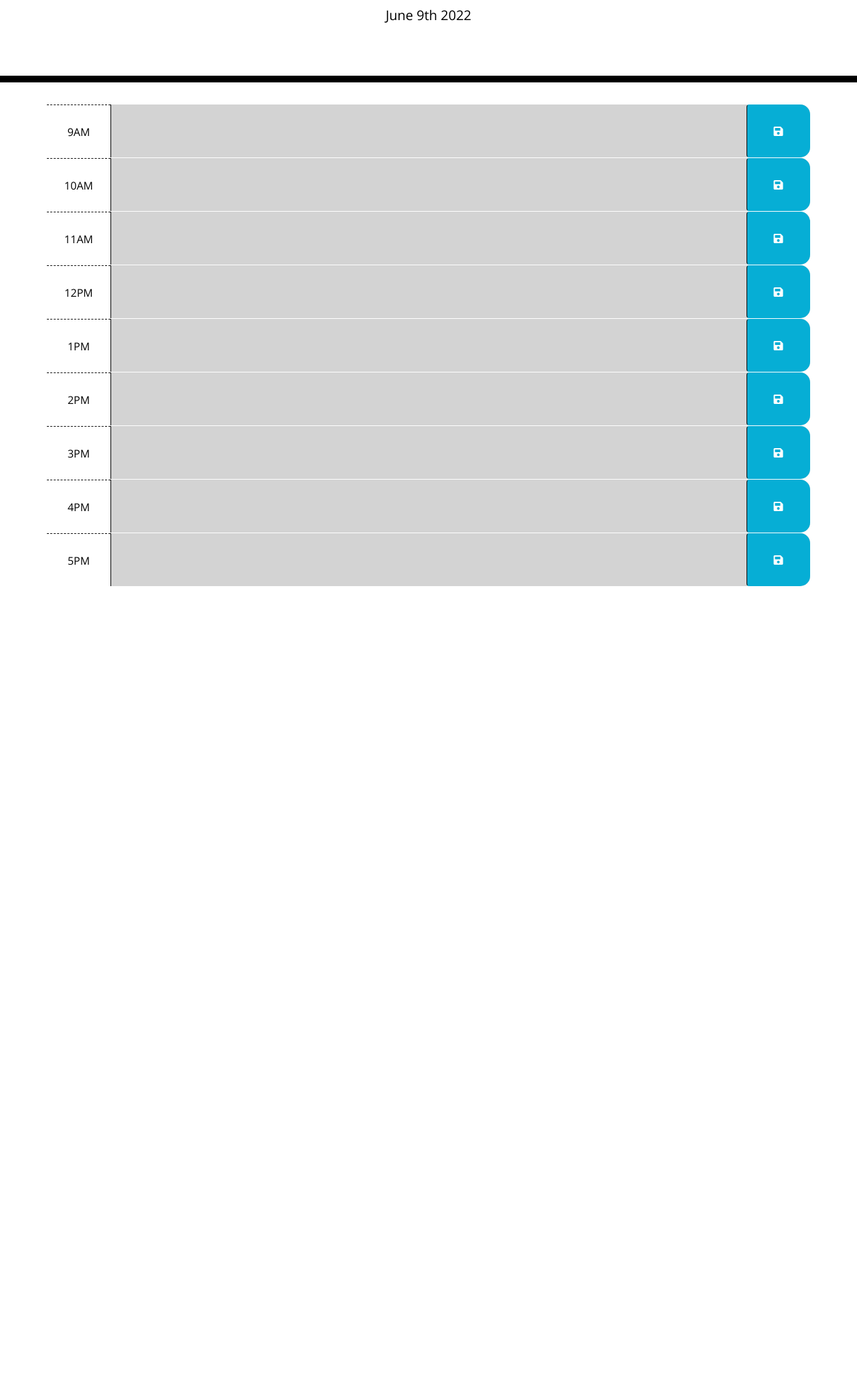
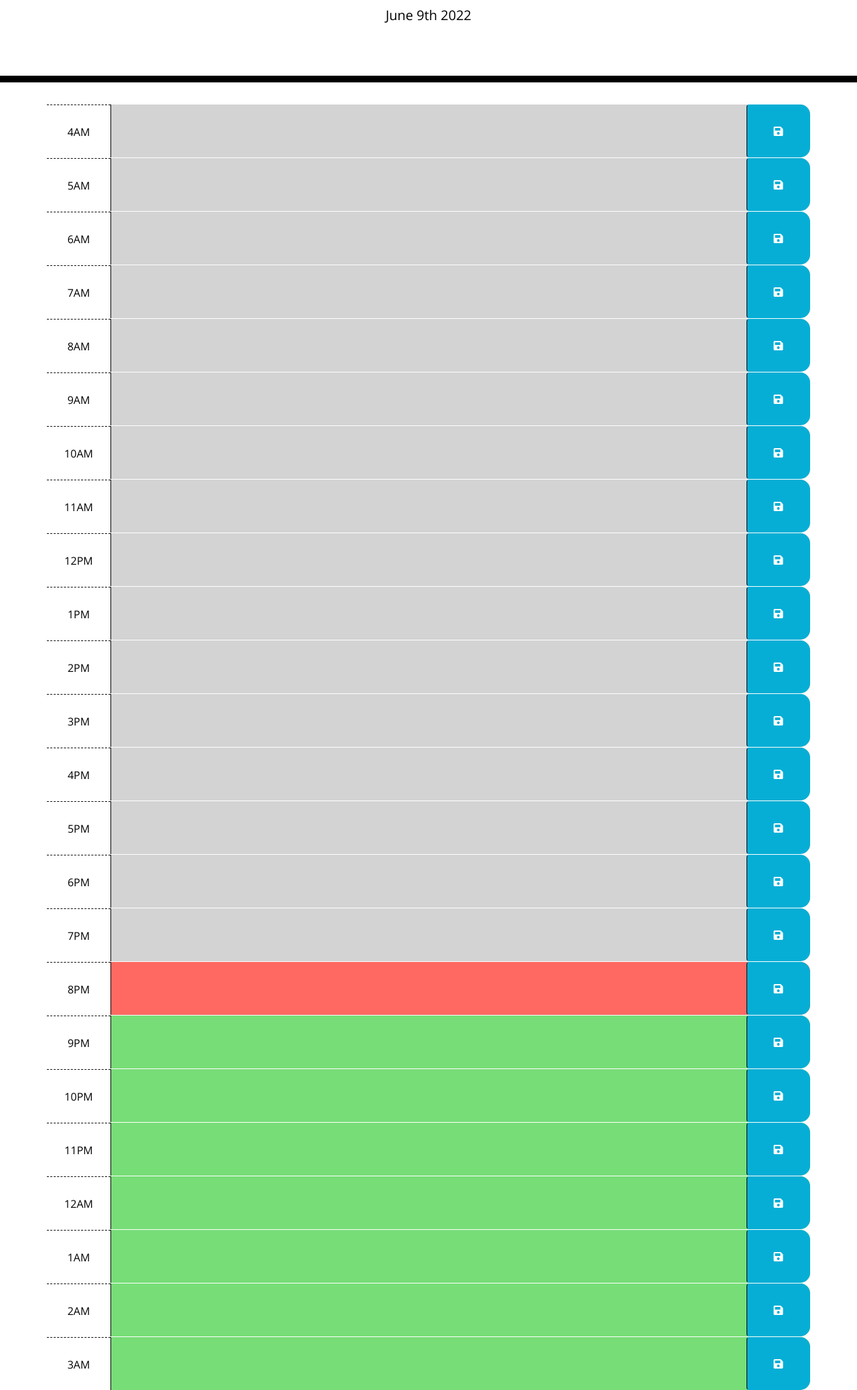
Before and after one commit to asad-khilji/Work-Day-Scheduler, a plain HTML site: page index.html in a window 1280 px wide. Shown: the part 181-2256 px from the top of the page at 67% size. Before the commit the page ends 1056 px from the top, so only its background shows below. Drawn offline with nearby package versions, Linux system fonts and the light colour scheme.

Commit message:
added more time slots

```diff
--- a/assets/js/script.js
+++ b/assets/js/script.js
@@ -10,6 +10,11 @@ $(document).ready(function () {
     })
 })
 
+$("#4 .description").val(localStorage.getItem("4"));
+$("#5 .description").val(localStorage.getItem("5"));
+$("#6 .description").val(localStorage.getItem("6"));
+$("#7 .description").val(localStorage.getItem("7"));
+$("#8 .description").val(localStorage.getItem("8"));
 $("#9 .description").val(localStorage.getItem("9"));
 $("#10 .description").val(localStorage.getItem("10"));
 $("#11 .description").val(localStorage.getItem("11"));
@@ -19,6 +24,16 @@ $("#14 .description").val(localStorage.getItem("14"));
 $("#15 .description").val(localStorage.getItem("15"));
 $("#16 .description").val(localStorage.getItem("16"));
 $("#17 .description").val(localStorage.getItem("17"));
+$("#18 .description").val(localStorage.getItem("18"));
+$("#19 .description").val(localStorage.getItem("19"));
+$("#20 .description").val(localStorage.getItem("20"));
+$("#21 .description").val(localStorage.getItem("21"));
+$("#22 .description").val(localStorage.getItem("22"));
+$("#23 .description").val(localStorage.getItem("23"));
+$("#24 .description").val(localStorage.getItem("24"));
+$("#25 .description").val(localStorage.getItem("25"));
+$("#26 .description").val(localStorage.getItem("26"));
+$("#27 .description").val(localStorage.getItem("27"));
 
 function background () {
     var currentHour = moment().hours();
--- a/index.html
+++ b/index.html
@@ -30,6 +30,46 @@
     </header>
     <div class="container">
       <!-- Timeblocks go here -->
+
+      <div class="row time-block" id="4">
+        <div class="col-md-1 hour">
+          4AM
+        </div>
+        <textarea class="col-md-10 description"></textarea>
+        <button class="btn saveBtn col-md-1"><i class="fas fa-save"></i></button>
+      </div>
+
+      <div class="row time-block" id="5">
+        <div class="col-md-1 hour">
+          5AM
+        </div>
+        <textarea class="col-md-10 description"></textarea>
+        <button class="btn saveBtn col-md-1"><i class="fas fa-save"></i></button>
+      </div>
+
+      <div class="row time-block" id="6">
+        <div class="col-md-1 hour">
+          6AM
+        </div>
+        <textarea class="col-md-10 description"></textarea>
+        <button class="btn saveBtn col-md-1"><i class="fas fa-save"></i></button>
+      </div>
+
+      <div class="row time-block" id="7">
+        <div class="col-md-1 hour">
+          7AM
+        </div>
+        <textarea class="col-md-10 description"></textarea>
+        <button class="btn saveBtn col-md-1"><i class="fas fa-save"></i></button>
+      </div>
+
+      <div class="row time-block" id="8">
+        <div class="col-md-1 hour">
+          8AM
+        </div>
+        <textarea class="col-md-10 description"></textarea>
+        <button class="btn saveBtn col-md-1"><i class="fas fa-save"></i></button>
+      </div>
 
       <div class="row time-block" id="9">
         <div class="col-md-1 hour">
@@ -102,6 +142,86 @@
         <textarea class="col-md-10 description"></textarea>
         <button class="btn saveBtn col-md-1"><i class="fas fa-save"></i></button>
       </div>
+
+      <div class="row time-block" id="18">
+        <div class="col-md-1 hour">
+          6PM
+        </div>
+        <textarea class="col-md-10 description"></textarea>
+        <button class="btn saveBtn col-md-1"><i class="fas fa-save"></i></button>
+      </div>
+
+      <div class="row time-block" id="19">
+        <div class="col-md-1 hour">
+          7PM
+        </div>
+        <textarea class="col-md-10 description"></textarea>
+        <button class="btn saveBtn col-md-1"><i class="fas fa-save"></i></button>
+      </div>
+
+      <div class="row time-block" id="20">
+        <div class="col-md-1 hour">
+          8PM
+        </div>
+        <textarea class="col-md-10 description"></textarea>
+        <button class="btn saveBtn col-md-1"><i class="fas fa-save"></i></button>
+      </div>
+
+      <div class="row time-block" id="21">
+        <div class="col-md-1 hour">
+          9PM
+        </div>
+        <textarea class="col-md-10 description"></textarea>
+        <button class="btn saveBtn col-md-1"><i class="fas fa-save"></i></button>
+      </div>
+
+      <div class="row time-block" id="22">
+        <div class="col-md-1 hour">
+          10PM
+        </div>
+        <textarea class="col-md-10 description"></textarea>
+        <button class="btn saveBtn col-md-1"><i class="fas fa-save"></i></button>
+      </div>
+
+      <div class="row time-block" id="23">
+        <div class="col-md-1 hour">
+          11PM
+        </div>
+        <textarea class="col-md-10 description"></textarea>
+        <button class="btn saveBtn col-md-1"><i class="fas fa-save"></i></button>
+      </div>
+
+      <div class="row time-block" id="24">
+        <div class="col-md-1 hour">
+          12AM
+        </div>
+        <textarea class="col-md-10 description"></textarea>
+        <button class="btn saveBtn col-md-1"><i class="fas fa-save"></i></button>
+      </div>
+
+      <div class="row time-block" id="25">
+        <div class="col-md-1 hour">
+          1AM
+        </div>
+        <textarea class="col-md-10 description"></textarea>
+        <button class="btn saveBtn col-md-1"><i class="fas fa-save"></i></button>
+      </div>
+
+      <div class="row time-block" id="26">
+        <div class="col-md-1 hour">
+          2AM
+        </div>
+        <textarea class="col-md-10 description"></textarea>
+        <button class="btn saveBtn col-md-1"><i class="fas fa-save"></i></button>
+      </div>
+
+      <div class="row time-block" id="27">
+        <div class="col-md-1 hour">
+          3AM
+        </div>
+        <textarea class="col-md-10 description"></textarea>
+        <button class="btn saveBtn col-md-1"><i class="fas fa-save"></i></button>
+      </div>
     </div>
 
     <script src="https://code.jquery.com/jquery-3.4.1.min.js"></script>
```
